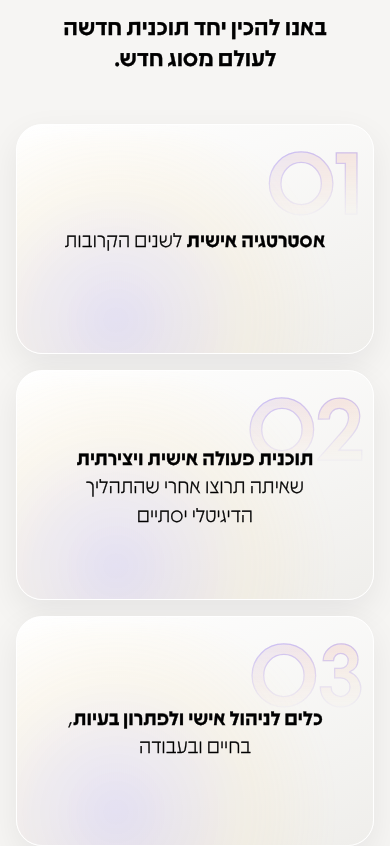
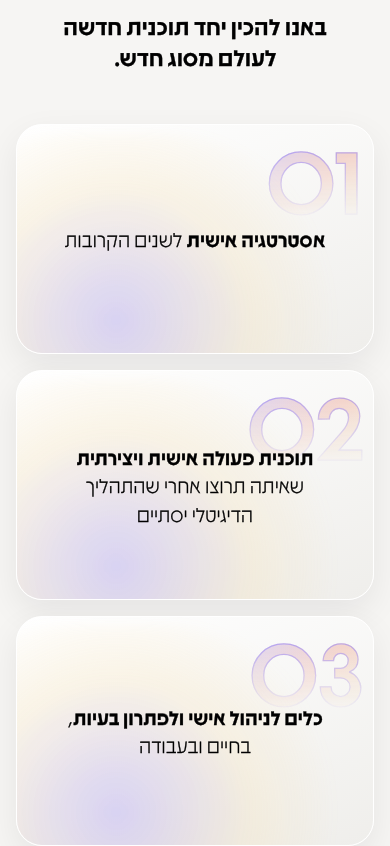
Before and after one commit to OTW-DEV-1/eyal-doron-irreplaceable, a Next.js app: page / in a window 390 px wide. Shown: the part 4640-5486 px from the top of the page. Built offline with nearby package versions, Linux system fonts and the light colour scheme; no server answers; the database is empty.

Commit message:
Strengthen the Quick Wins card colors
Numeral gradient fill doubled (0.28), stroke to 0.5, and the corner
glow warmed up - both breakpoints.

Co-Authored-By: Claude Fable 5 <noreply@anthropic.com>
Claude-Session: https://claude.ai/code/session_01S4gWPGvQJeMtzRKNcCGocd

```diff
--- a/src/app/globals.css
+++ b/src/app/globals.css
@@ -141,11 +141,11 @@
 /* Big outlined numerals (01, 02, …) that fade out downward. */
 @utility numeral-outline {
   color: transparent;
-  -webkit-text-stroke: 1.25px rgba(114, 90, 246, 0.35);
+  -webkit-text-stroke: 1.25px rgba(114, 90, 246, 0.5);
   letter-spacing: -0.02em;
   pointer-events: none;
-  /* A whisper of the brand spectrum inside the outlined digits. */
-  background-image: linear-gradient(135deg, rgba(114, 90, 246, 0.14), rgba(225, 88, 57, 0.14) 55%, rgba(246, 199, 96, 0.14));
+  /* A soft wash of the brand spectrum inside the outlined digits. */
+  background-image: linear-gradient(135deg, rgba(114, 90, 246, 0.28), rgba(225, 88, 57, 0.28) 55%, rgba(246, 199, 96, 0.28));
   -webkit-background-clip: text;
   background-clip: text;
   -webkit-mask-image: linear-gradient(180deg, #000 25%, transparent 95%);
--- a/src/components/sections/Benefits.tsx
+++ b/src/components/sections/Benefits.tsx
@@ -59,7 +59,7 @@ export function Benefits() {
               </p>
             </div>
             <div className="hidden sm:block" />
-            <div className="pointer-events-none absolute -bottom-[154px] -left-[132px] h-[374px] w-[462px] rounded-full bg-[radial-gradient(circle,rgba(114,90,246,.13)_0%,rgba(246,199,96,.07)_45%,rgba(255,255,255,0)_74%)] blur-[6px]" />
+            <div className="pointer-events-none absolute -bottom-[154px] -left-[132px] h-[374px] w-[462px] rounded-full bg-[radial-gradient(circle,rgba(114,90,246,.22)_0%,rgba(246,199,96,.12)_45%,rgba(255,255,255,0)_74%)] blur-[6px]" />
           </div>
         ))}
       </div>
```
